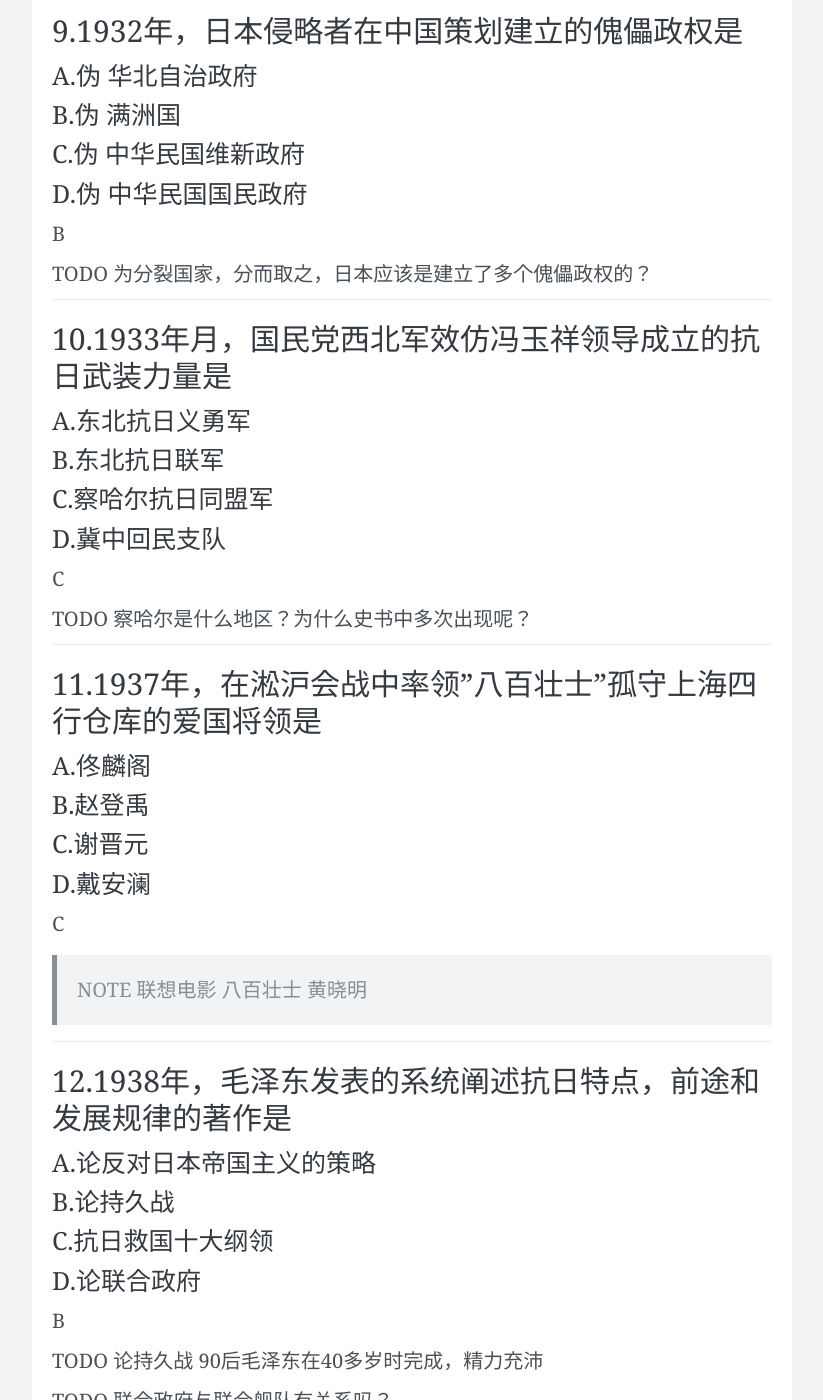
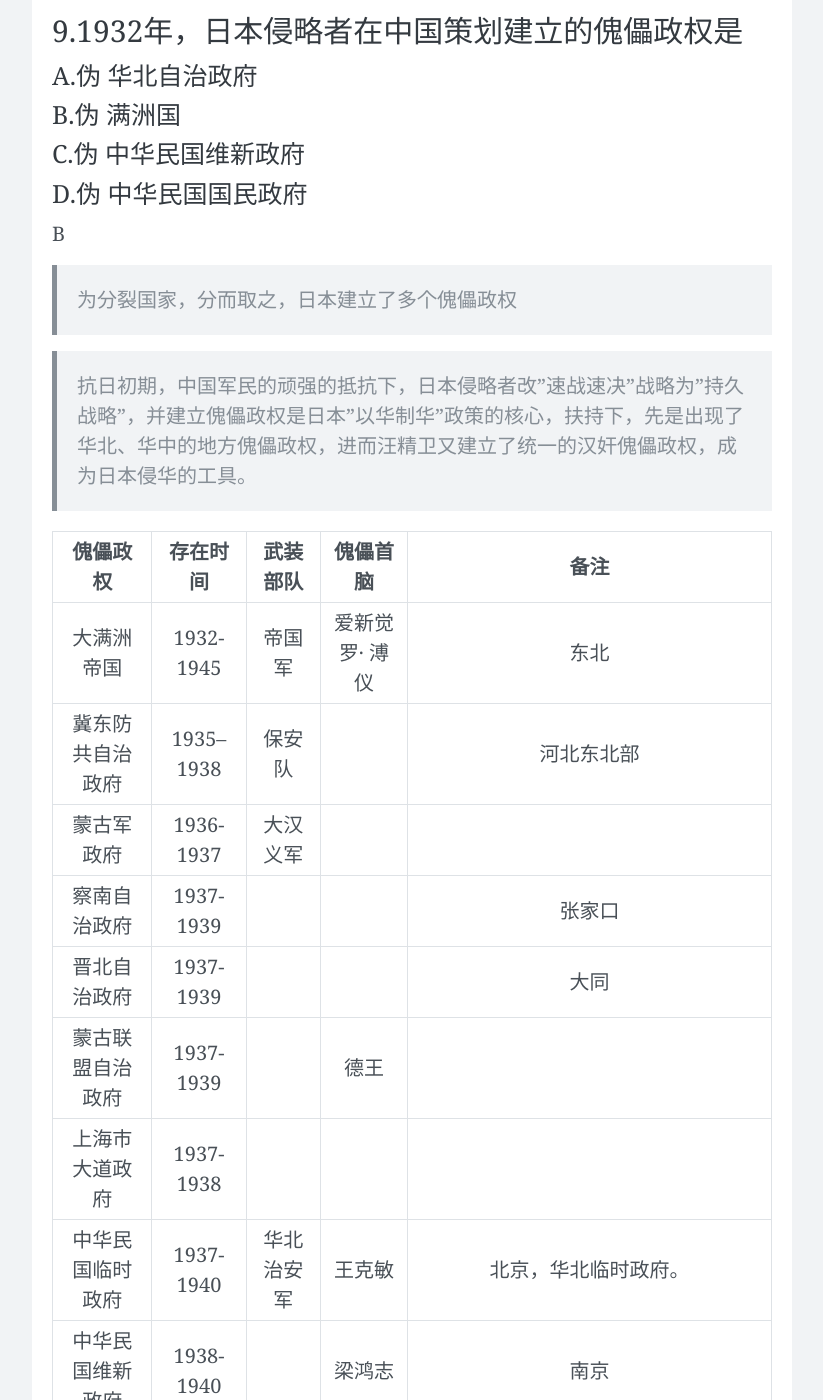
Before and after one commit to wangtiga/wangtiga.github.io, a Jekyll site: the page built from _posts/2020-07-14-3708_2019_04.md, in a window 1280 px wide and 1400 px high, scrolled down 9220 px. Shown: the whole window, without its empty margins (228-1051 px from the left). Built offline with Jekyll 4.4.1, drawn with Linux system fonts in a browser that asks for light colours; nearby versions of some CDN libraries; comment, search, counter and statistics services are not loaded; some of the changed text lies outside the part shown.

Commit message:
updated from mac

```diff
--- a/_posts/2020-07-14-3708_2019_04.md
+++ b/_posts/2020-07-14-3708_2019_04.md
@@ -151,7 +151,30 @@ A
 
 B
 
-TODO 为分裂国家，分而取之，日本应该是建立了多个傀儡政权的？
+> 为分裂国家，分而取之，日本建立了多个傀儡政权
+
+> 抗日初期，中国军民的顽强的抵抗下，日本侵略者改"速战速决"战略为"持久战略"，并建立傀儡政权是日本"以华制华"政策的核心，扶持下，先是出现了华北、华中的地方傀儡政权，进而汪精卫又建立了统一的汉奸傀儡政权，成为日本侵华的工具。
+
+傀儡政权           |  存在时间  |  武装部队   |   傀儡首脑      | 备注 |
+------------------ | ---------- | ----------- | --------------- | ---- |
+大满洲帝国         |  1932-1945 |  帝国军     |  爱新觉罗· 溥仪 | 东北       |
+冀东防共自治政府   |  1935–1938 |  保安队     |                 | 河北东北部 |
+蒙古军政府         |  1936-1937 |  大汉义军   |                 |            |
+察南自治政府       |  1937-1939 |             |                 | 张家口     |
+晋北自治政府       |  1937-1939 |             |                 | 大同       |
+蒙古联盟自治政府   |  1937-1939 |             |  德王           |      |
+上海市大道政府     |  1937-1938 |             |                 |      |
+中华民国临时政府   |  1937-1940 |  华北治安军 |  王克敏         | 北京，华北临时政府。  |
+中华民国维新政府   |  1938-1940 |             |  梁鸿志         | 南京 |
+蒙疆联合自治政府   |  1939-1945 |  蒙古军     |  德王           | 察南、晋北、蒙古联盟自治政府合组 |
+汪精卫政权         |  1940-1945 |  和平建国军 |  汪兆铭         | 合并“中华民国维新政府”、“中华民国临时政府”和“蒙疆联合自治政府”等辖地领土 |
+
+[《试论日本"持久战"与建立傀儡政权结合方针的形成》](https://academic.naver.com/article.naver?doc_id=89086449)
+
+[日本对华策略的调整](http://www.dswxyjy.org.cn/n/2014/0414/c244520-24893001.html)
+
+[大日本帝国傀儡政权列表](https://www.wikiwand.com/zh-cn/%E5%A4%A7%E6%97%A5%E6%9C%AC%E5%B8%9D%E5%9C%8B%E5%82%80%E5%84%A1%E6%94%BF%E6%AC%8A%E5%88%97%E8%A1%A8)
+
 
 
 ## 10.1933年月，国民党西北军效仿冯玉祥领导成立的抗日武装力量是
@@ -162,7 +185,13 @@ TODO 为分裂国家，分而取之，日本应该是建立了多个傀儡政权
 
 C
 
-TODO 察哈尔是什么地区？为什么史书中多次出现呢？
+1. 察哈尔 = 张家口 大同
+2. 绥远   = 包头   归绥
+3. 热河   = 承德   赤峰
+
+[热河察哈尔绥远成为历史](https://www.bilibili.com/video/BV1c5411r7nH)
+
+
 
 ## 11.1937年，在淞沪会战中率领"八百壮士"孤守上海四行仓库的爱国将领是
 ### A.佟麟阁
```
